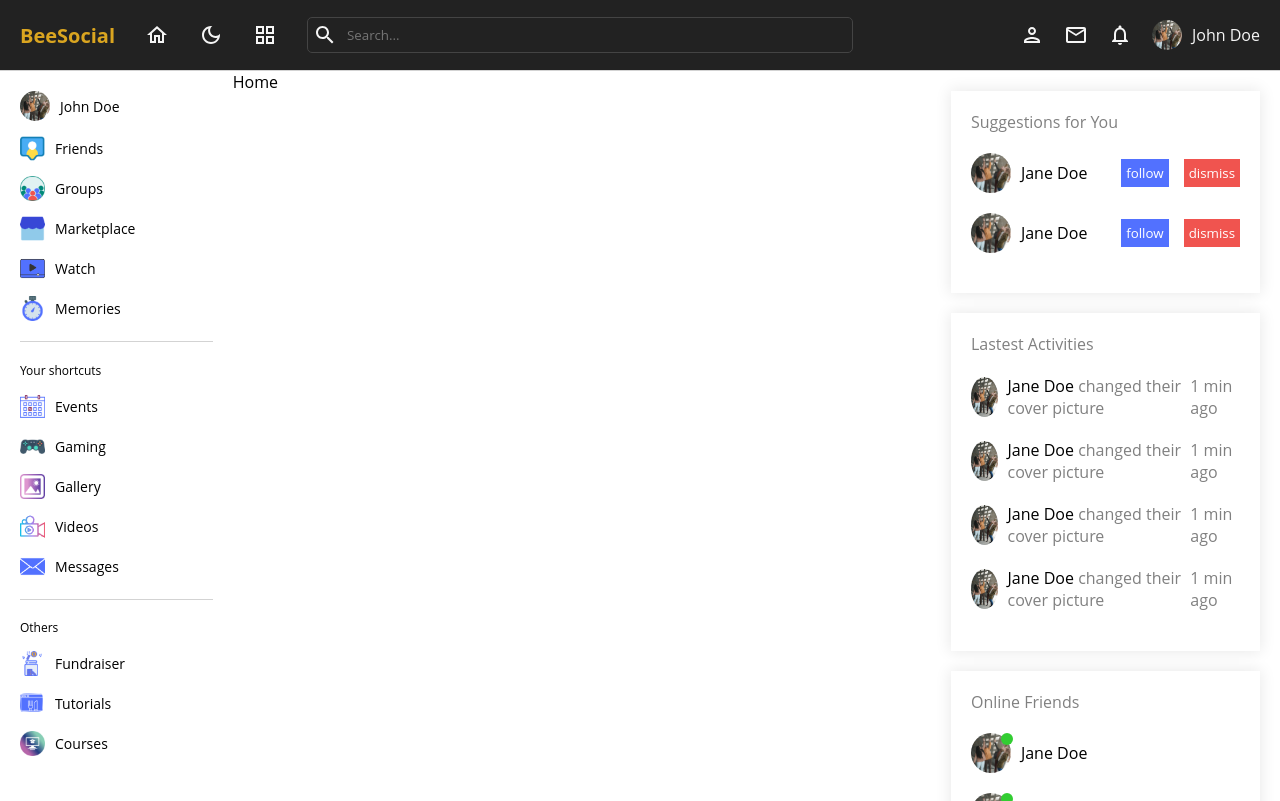
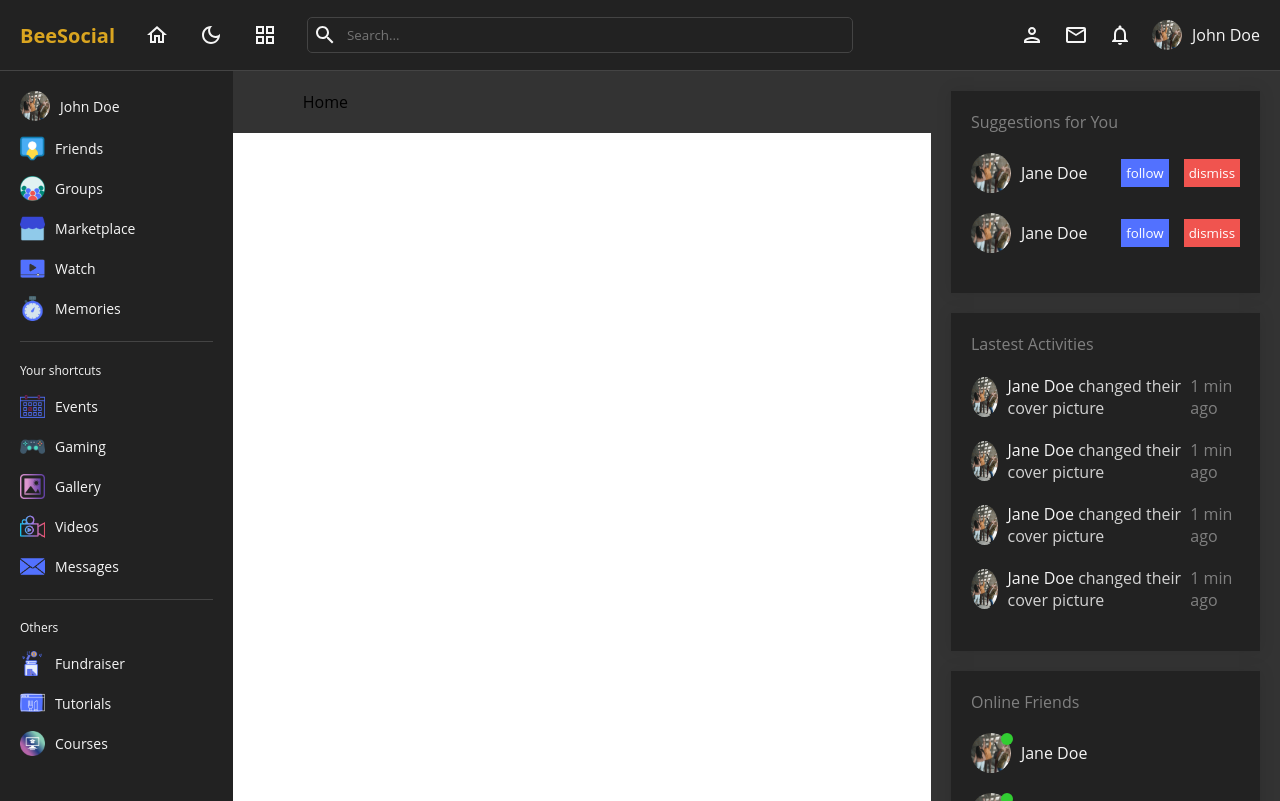
Before and after one commit to M7mdFA5er/beesocial, a React (Create React App) app: page / in a window 1280 px wide. Built offline with nearby package versions, Linux system fonts and the light colour scheme.

Commit message:
finish transform dark theme

```diff
--- a/src/components/leftBar/leftBar.scss
+++ b/src/components/leftBar/leftBar.scss
@@ -1,10 +1,14 @@
+@import "../../style.scss";
+
 .leftBar {
+  @include themify($themes) {
     flex: 2;
     position: sticky;
     top: 70px;
     height: calc(100vh - 70px);
     overflow: scroll;
-
+    background-color: themed("bg");
+    color: themed("textColor");
     &::-webkit-scrollbar {
       display: none;
     }
@@ -14,7 +18,7 @@
         margin: 20px 0px;
         border: none;
         height: 0.5px;
-      background-color: lightgray;
+        background-color: themed("border");
       }
       .menu {
         display: flex;
@@ -51,3 +55,4 @@
       }
     }
   }
+}
--- a/src/components/navbar/navbar.scss
+++ b/src/components/navbar/navbar.scss
@@ -7,7 +7,7 @@
     justify-content: space-between;
     padding: 10px 20px;
     height: 50px;
-    border-bottom: 1px solid lightgray;
+    border-bottom: 1px solid themed("border");
     position: sticky;
     top: 0;
     background-color: themed("bg");
--- a/src/components/rightBar/rightBar.scss
+++ b/src/components/rightBar/rightBar.scss
@@ -1,9 +1,14 @@
+@import "../../style.scss";
+
 .rightBar {
+  @include themify($themes) {
     flex: 3;
     position: sticky;
     top: 70px;
     height: calc(100vh - 70px);
     overflow: scroll;
+    background-color: themed("bgSoft");
+
     &::-webkit-scrollbar {
       display: none;
     }
@@ -15,6 +20,7 @@
         box-shadow: 0px 0px 15px 1px rgba(0, 0, 0, 0.09);
         padding: 20px;
         margin-bottom: 20px;
+        background-color: themed("bg");
         span {
           color: gray;
         }
@@ -45,11 +51,11 @@
               left: 30px;
             }
             p {
-            color: gray;
+              color: themed("textColorSoft");
             }
             span {
               font-weight: 500;
-            color: black;
+              color: themed("textColor");
             }
           }
           .buttons {
@@ -74,3 +80,4 @@
       }
     }
   }
+}
--- a/src/pages/home/Home.jsx
+++ b/src/pages/home/Home.jsx
@@ -2,7 +2,7 @@
 
 const Home = () => {
     return (
-        <div>Home</div>
+        <div className='home'>Home</div>
     )
 }
 
--- a/src/pages/home/home.scss
+++ b/src/pages/home/home.scss
@@ -0,0 +1,8 @@
+@import "../../style.scss";
+
+.home {
+  @include themify($themes) {
+    background-color: themed("bgSoft");
+    padding: 20px 70px;
+  }
+}
--- a/src/style.scss
+++ b/src/style.scss
@@ -8,7 +8,7 @@
     bg: white,
     logo: gold,
     bgSoft: #f6f3f3,
-    textColorsSoft: #555,
+    textColorSoft: #555,
     border: lightgray,
   ),
   dark: (
@@ -16,7 +16,7 @@
     bg: #222,
     logo: goldenrod,
     bgSoft: #333,
-    textColorsSoft: lightgray,
+    textColorSoft: lightgray,
     border: #444,
   ),
 );
```
Lines whose indentation alone changed are shown as unchanged.
